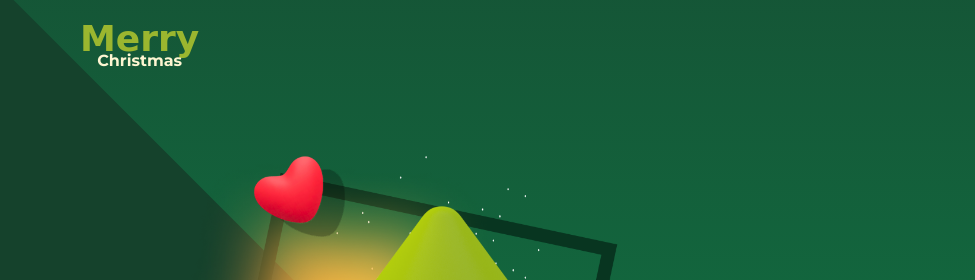
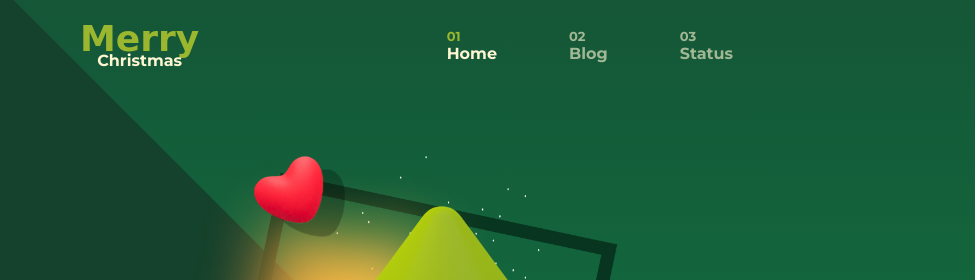
Before and after one commit to pikachu233666/christmas, a plain HTML site: page index.html in a window 1280 px wide. Shown: the top 280 px of the page, 0-975 px from the left. Drawn offline with nearby package versions, Linux system fonts and the light colour scheme; a script that the page names is missing; a web font is replaced by a local one.

Commit message:
Add files via upload

```diff
--- a/index.html
+++ b/index.html
@@ -28,19 +28,19 @@
                 <ul class="nav__list">
                     <li class="list__item">
                         <a href="#" class="nav__link active-link">
-                            <span></span>
+                            <span>01</span>Home
                         </a>
                     </li>
 
                     <li class="list__item">
-                        <a href="#" class="nav__link">
-                            <span></span>
+                        <a href="pochacco.top/" class="nav__link">
+                            <span>02</span>Blog
                         </a>
                     </li>
 
                     <li class="list__item">
-                        <a href="#" class="nav__link">
-                            <span></span>
+                        <a href="status.pochacco.top/" class="nav__link">
+                            <span>03</span>Status
                         </a>
                     </li>
                 </ul>
@@ -91,7 +91,7 @@
                         with these festive cards.
                     </p>
 
-                    <a href="http://pochacco.top/christmas/" class="button">Send a Christmas Card</a>
+                    <a href="http://christmas.pochacco.top/" class="button">Send a Christmas Card</a>
                 </div>
 
                 <img src="bell.png" alt="image" class="home__bell">
```
Also changed, not shown: 1 other file.
